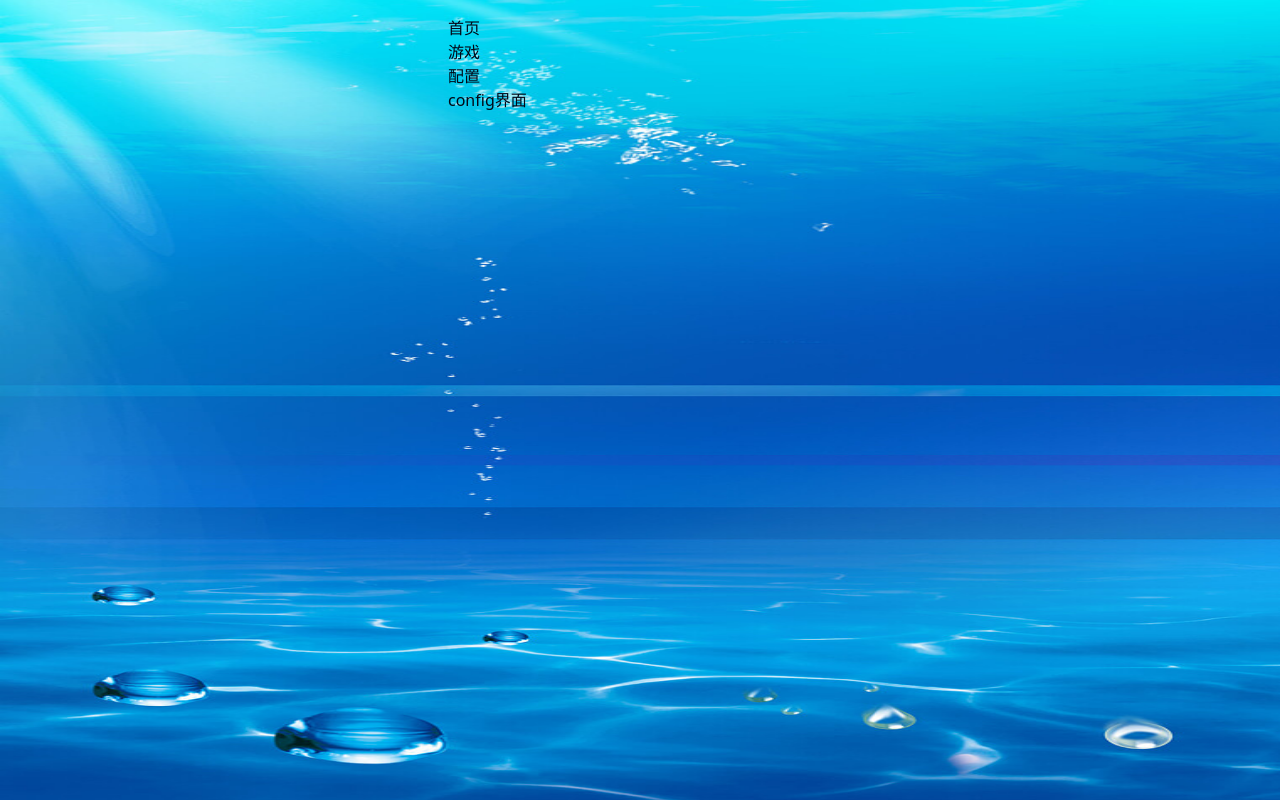
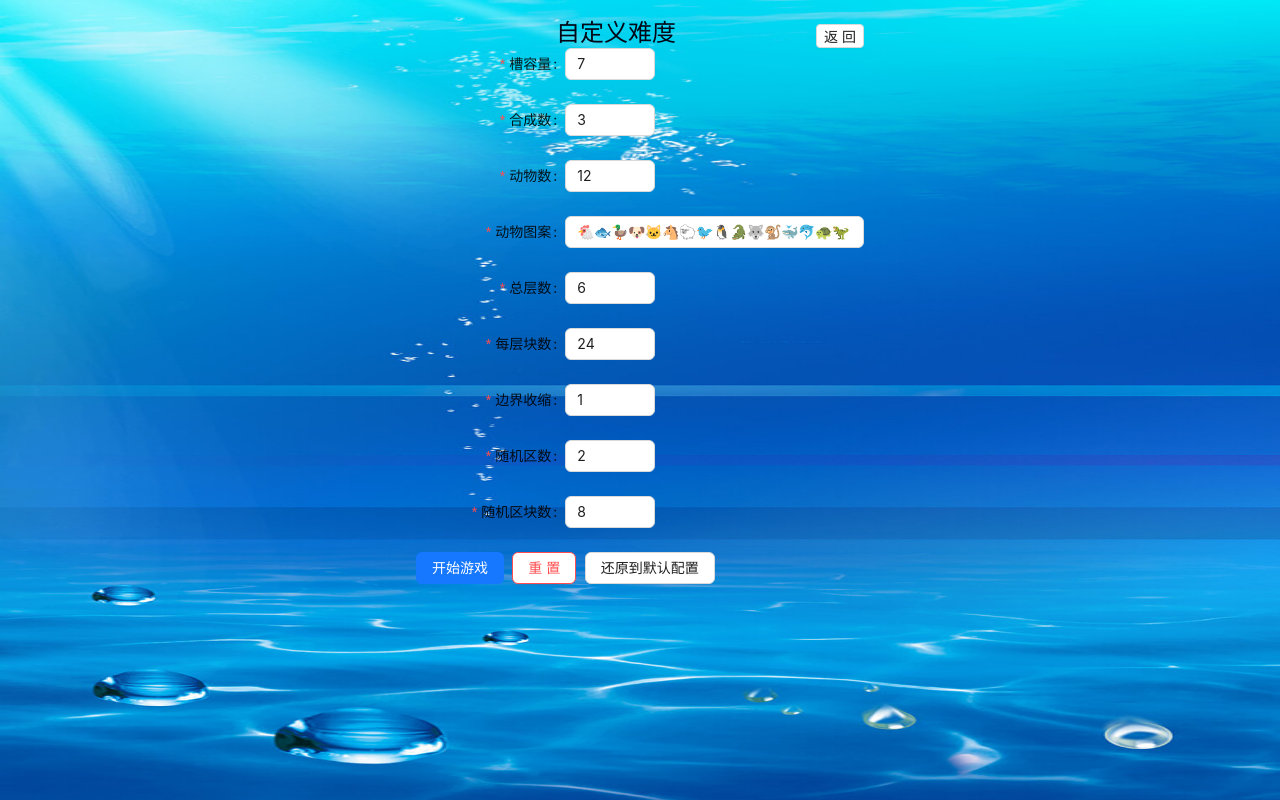
Before and after one commit to WgoW/yulegeyu, a React (Vite) app: page /config in a window 1280 px wide. Built offline with nearby package versions, Linux system fonts and the light colour scheme.

Commit message:
:necktie: 完成index页面和config页面的逻辑编写

```diff
--- a/src/App.tsx
+++ b/src/App.tsx
@@ -6,7 +6,7 @@ import Layout from '@/pages/Layout.tsx'
 
 function App() {
   return (
-    <div className="max-w-sm mx-auto bg-transparent">
+    <div className="max-w-md mx-auto bg-transparent">
       <Routes>
         <Route path="/" element={<Layout />}>
           <Route index element={<Index />} />
--- a/src/core/globalStore.ts
+++ b/src/core/globalStore.ts
@@ -1,5 +1,6 @@
 import { atomWithStorage } from 'jotai/utils'
 import { useAtomDevtools } from 'jotai-devtools'
+import { useAtom } from 'jotai/index'
 import { defaultGameConfig } from '@/core/gameConfig.ts'
 
 export const customConfigAtom = atomWithStorage(
@@ -11,6 +12,23 @@ export const gameConfigAtom = atomWithStorage(
   { ...defaultGameConfig },
 )
 
+export function useGlobalConfig() {
+  const [customConfig, setCustomConfig] = useAtom(customConfigAtom)
+  const [gameConfig, setGameConfig] = useAtom(gameConfigAtom)
+
+  const resetConfig = () => {
+    setCustomConfig({ ...defaultGameConfig })
+    setGameConfig({ ...defaultGameConfig })
+  }
+  return {
+    customConfig,
+    setCustomConfig,
+    gameConfig,
+    setGameConfig,
+    resetConfig,
+  }
+}
+
 export function useGlobalDevtools() {
   // 1. Redux DevTools
   useAtomDevtools(customConfigAtom, { name: 'customConfigAtom' })
--- a/src/pages/Config.tsx
+++ b/src/pages/Config.tsx
@@ -1,7 +1,168 @@
-function Config() {
+import type { FormProps } from 'antd'
+import { Button, Form, Input, InputNumber } from 'antd'
+import { useNavigate } from 'react-router-dom'
+import React, { useState } from 'react'
+import { useGlobalConfig, useGlobalDevtools } from '@/core/globalStore.ts'
+import { defaultGameConfig } from '@/core/gameConfig.ts'
+
+const Config: React.FC = () => {
+  useGlobalDevtools()
+  const [form] = Form.useForm()
+  const navigate = useNavigate()
+  const {
+    customConfig,
+    setCustomConfig,
+    setGameConfig,
+    resetConfig,
+  } = useGlobalConfig()
+
+  const initConfig = {
+    randomAreaNum: 2,
+    randomBlockNum: 8,
+    animalStr: defaultGameConfig.animals.join(''),
+    ...customConfig,
+  }
+
+  const [config] = useState(initConfig)
+
+  /**
+   * 回到上一页
+   */
+  const goBack = () => {
+    navigate(-1)
+  }
+
+  // 重置表单
+  const onResetForm = () => {
+    form.resetFields()
+  }
+
+  // 初始化自定义配置参数
+  const onResetConfig = () => {
+    resetConfig()
+    // 刷新当前页
+    navigate(0)
+  }
+
+  const onFinish: FormProps<typeof config>['onFinish'] = (values) => {
+    console.log('Success:', values)
+    const temp = { ...values }
+    temp.randomBlocks = Array.from<number>({ length: values.randomAreaNum }).fill(
+      values.randomBlockNum,
+    )
+    if (values.animalStr) {
+      temp.animals = Array.from(values.animalStr)
+    }
+    setGameConfig(temp)
+    setCustomConfig(temp)
+    navigate('/game')
+  }
+
+  const onFinishFailed: FormProps<typeof config>['onFinishFailed'] = (errorInfo) => {
+    console.log('Failed:', errorInfo)
+  }
+
   return (
     <>
-      <span>config界面</span>
+      <div className="flex flex-wrap-reverse">
+        <div className="flex flex-1 justify-center items-center">
+          <span className="text-2xl text-center">
+            自定义难度
+          </span>
+        </div>
+        <Button size="small" onClick={goBack}>
+          返回
+        </Button>
+      </div>
+      <Form
+        name="basic"
+        labelCol={{ span: 8 }}
+        wrapperCol={{ span: 16 }}
+        style={{ maxWidth: 600 }}
+        initialValues={config}
+        onFinish={onFinish}
+        onFinishFailed={onFinishFailed}
+        form={form}
+      >
+        <Form.Item<typeof config>
+          label="槽容量"
+          name="slotNum"
+          rules={[{ required: true, type: 'number', message: '请输入槽容量(数字)' }]}
+        >
+          <InputNumber />
+        </Form.Item>
+        <Form.Item<typeof config>
+          label="合成数"
+          name="composeNum"
+          rules={[{ required: true, type: 'number', message: '请输入合成数(数字)' }]}
+        >
+          <InputNumber />
+        </Form.Item>
+        <Form.Item
+          label="动物数"
+          name="typeNum"
+          rules={[{ required: true, type: 'number', message: '请输入动物数(数字)' }]}
+        >
+          <InputNumber />
+        </Form.Item>
+
+        <Form.Item<typeof config>
+          label="动物图案"
+          name="animalStr"
+          rules={[{ required: true, type: 'string', message: '请输入动物图案' }]}
+        >
+          <Input />
+        </Form.Item>
+        <Form.Item<typeof config>
+          label="总层数"
+          name="levelNum"
+          rules={[{ required: true, type: 'number', message: '请输入总层数(数字)' }]}
+        >
+          <InputNumber />
+        </Form.Item>
+        <Form.Item<typeof config>
+          label="每层块数"
+          name="levelBlockNum"
+          rules={[{ required: true, type: 'number', message: '请输入每层块数(数字)' }]}
+        >
+          <InputNumber />
+        </Form.Item>
+        <Form.Item<typeof config>
+          label="边界收缩"
+          name="borderStep"
+          rules={[{ required: true, type: 'number', message: '请输入边界收缩(数字)' }]}
+        >
+          <InputNumber />
+        </Form.Item>
+        <Form.Item<typeof config>
+          label="随机区数"
+          name="randomAreaNum"
+          rules={[{ required: true, type: 'number', message: '请输入随机区数(数字)' }]}
+        >
+          <InputNumber />
+        </Form.Item>
+        <Form.Item
+          label="随机区块数"
+          name="randomBlockNum"
+          rules={[{ required: true, type: 'number', message: '请输入随机区块数(数字)' }]}
+        >
+          <InputNumber />
+        </Form.Item>
+
+        <Form.Item>
+          <div className="flex justify-between">
+            <Button type="primary" htmlType="submit">
+              开始游戏
+            </Button>
+            <Button danger onClick={onResetForm}>
+              重置
+            </Button>
+            <Button onClick={onResetConfig}>
+              还原到默认配置
+            </Button>
+          </div>
+        </Form.Item>
+      </Form>
     </>
   )
 }
--- a/src/pages/Index.tsx
+++ b/src/pages/Index.tsx
@@ -1,6 +1,5 @@
 import { Button } from 'antd'
 import { useNavigate } from 'react-router-dom'
-import { useAtom } from 'jotai'
 import {
   easyGameConfig,
   hardGameConfig,
@@ -11,11 +10,12 @@ import {
 } from '@/core/gameConfig.ts'
 import type { GameConfigType } from '@/core/types.ts'
 import { GameMode } from '@/core/types.ts'
-import { gameConfigAtom, useGlobalDevtools } from '@/core/globalStore'
+import { useGlobalConfig, useGlobalDevtools } from '@/core/globalStore'
 
 function Index() {
   const navigate = useNavigate()
-  const [_, setGameConfig] = useAtom(gameConfigAtom)
+  const { setGameConfig } = useGlobalConfig()
+
   useGlobalDevtools()
 
   const toGame = (config?: GameConfigType) => {
--- a/src/pages/Layout.tsx
+++ b/src/pages/Layout.tsx
@@ -3,7 +3,7 @@ import { Link, Outlet } from 'react-router-dom'
 function Layout() {
   return (
     <div>
-      <nav>
+      <nav className="hidden">
         <ul>
           <li>
             <Link to="/">首页</Link>
```
